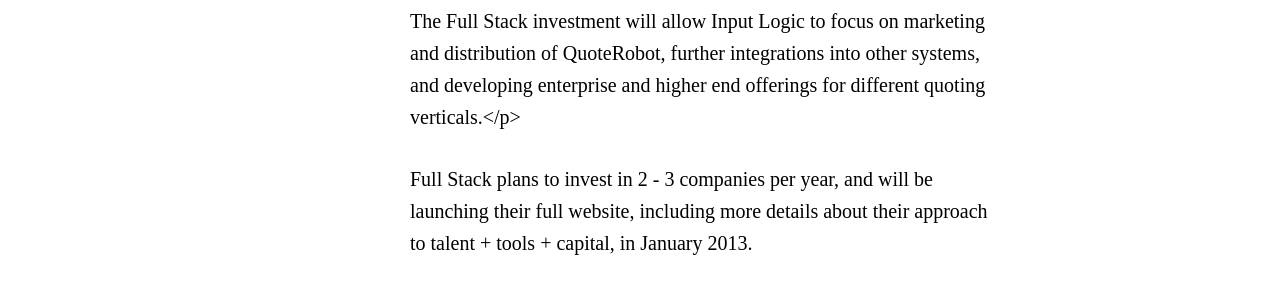
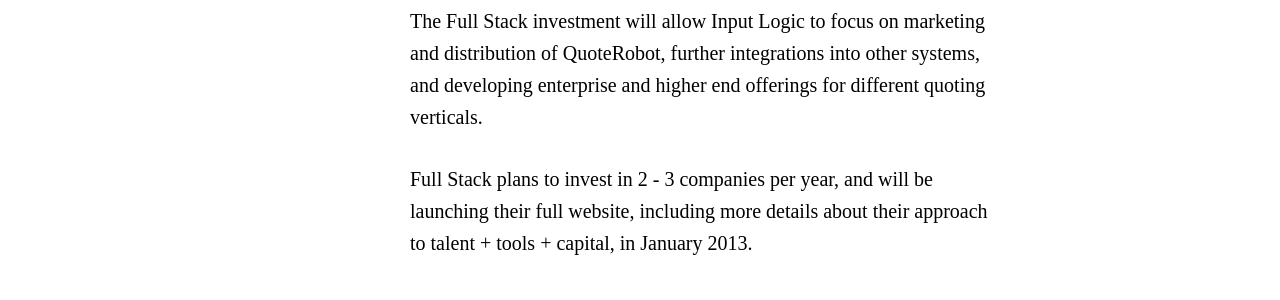
Before and after one commit to FullStackFoundry/fullstackfoundry.github.com, a Jekyll site: the page built from _posts/news/2012-12-18-full-stack-launches-napkin-capital-funds-quoterobot.md, in a window 1280 px wide and 900 px high, scrolled down 819 px. Shown: the part 414-714 px from the top of the window. Built offline with Jekyll 4.4.1, drawn with Linux system fonts in a browser that asks for light colours; nearby versions of some CDN libraries; some web fonts are replaced.

Commit message:
Removed trailing p tag

```diff
--- a/_posts/news/2012-12-18-full-stack-launches-napkin-capital-funds-quoterobot.md
+++ b/_posts/news/2012-12-18-full-stack-launches-napkin-capital-funds-quoterobot.md
@@ -13,6 +13,6 @@
 
 Full Stack is proud to announce their first investment, Input Logic, based in Nanaimo, BC. Shawn & Gavin of Input Logic have a long history of great design and innovative technology development. They are the team behind [QuoteRobot](https://angel.co/quoterobot), the very best way to create &amp; send winning proposals. QuoteRobot recently went through a full 2.0 rebuild and is being quickly adopted by web designers and developers everywhere.
 
-The Full Stack investment will allow Input Logic to focus on marketing and distribution of QuoteRobot, further integrations into other systems, and developing enterprise and higher end offerings for different quoting verticals.</p>
+The Full Stack investment will allow Input Logic to focus on marketing and distribution of QuoteRobot, further integrations into other systems, and developing enterprise and higher end offerings for different quoting verticals.
 
 Full Stack plans to invest in 2 - 3 companies per year, and will be launching their full website, including more details about their approach to talent + tools + capital, in January 2013.
```
